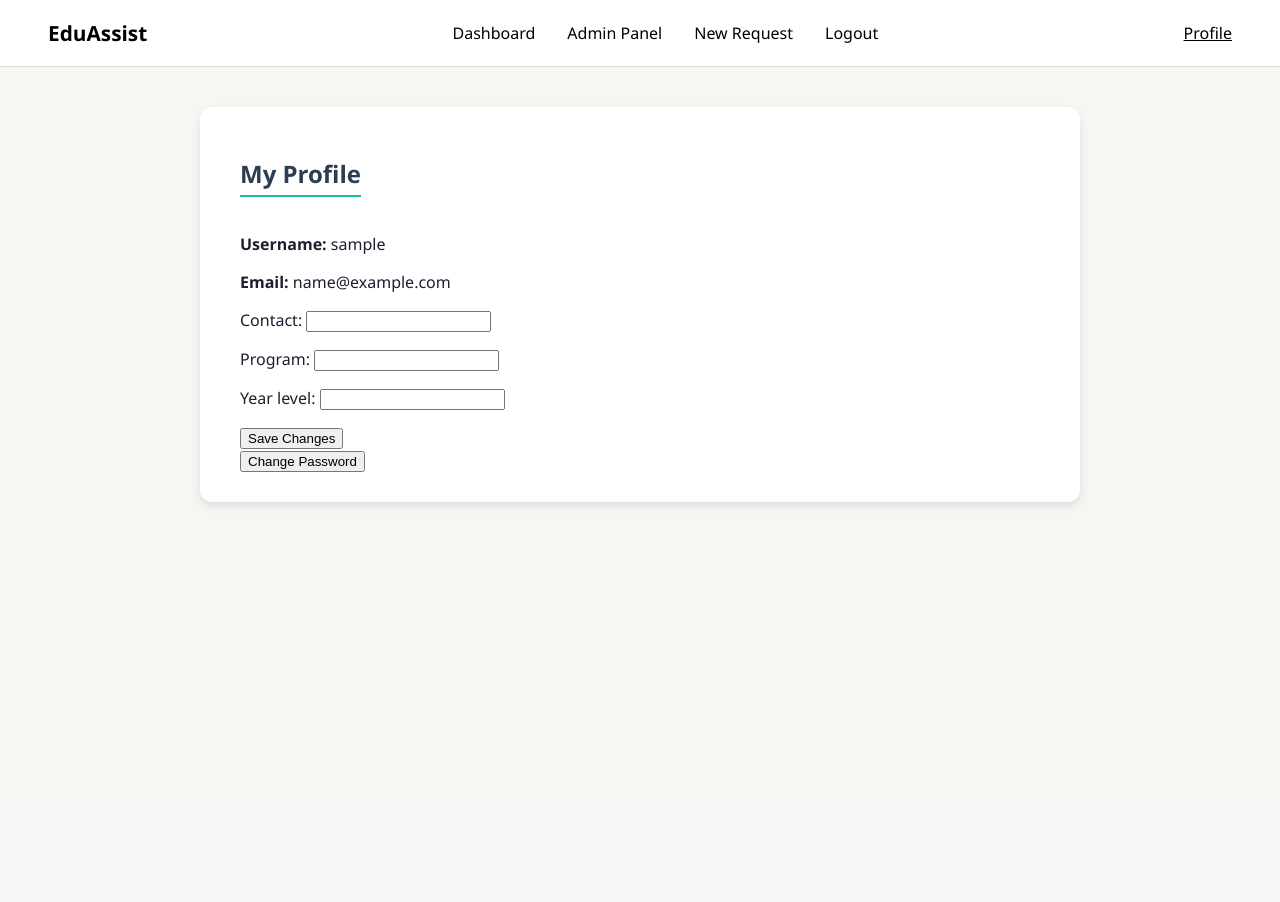
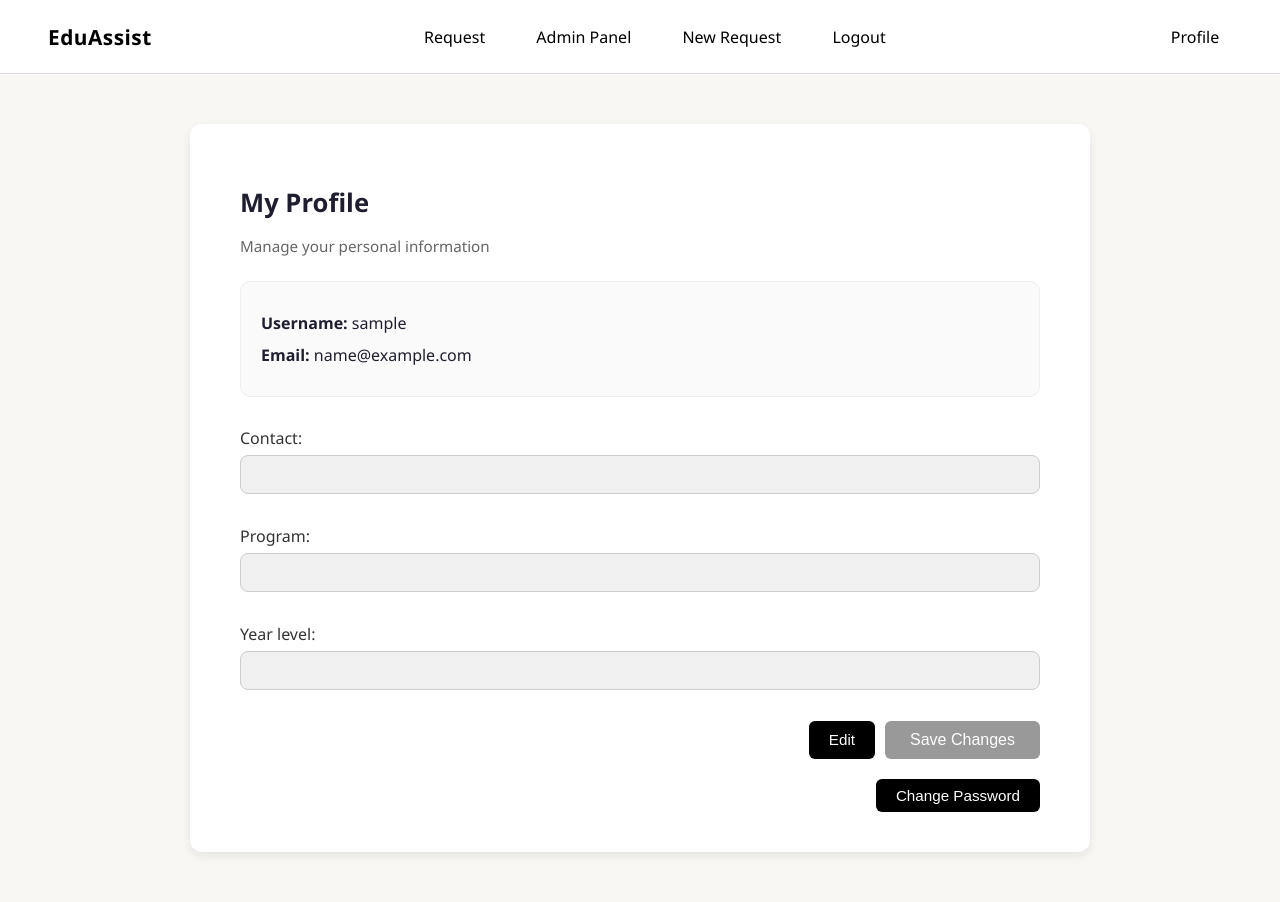
Before and after one commit to Tharzzzs/Student-Helpdesk-Query-System, a Django app: page /profile/ in a window 1280 px wide. Before the commit the page ends 508 px from the top, so only its background shows below. Run offline with Django 5.2, Linux system fonts and the light colour scheme; the visitor is signed in with stand-in values (Sample User, id 1); data comes from the database, SQL or seed files in the repository.

Commit message:
feature(profile)/design

```diff
--- a/pos_project/accounts/views.py
+++ b/pos_project/accounts/views.py
@@ -99,7 +99,7 @@ def dashboard_view(request):
     return render(request, 'Home/dashboard.html', {'requests': requests, 'form': form})
 
 
-# @login_required(login_url='login')
+@login_required(login_url='login')
 def request_detail(request, id):
 
     req = get_object_or_404(Request, id=id)
@@ -109,7 +109,7 @@ def request_detail(request, id):
     return render(request, 'Home/request_detail.html', {'req': req})
 
 
-# @login_required(login_url='login')
+@login_required(login_url='login')
 def edit_request(request, id):
     req = get_object_or_404(Request, id=id)
 
@@ -122,12 +122,12 @@ def edit_request(request, id):
         req.date = request.POST.get('date')
         req.description = request.POST.get('description')
         req.save()
-        return redirect('dashboard')
+        return redirect('request_detail', id=req.id)
 
     return render(request, 'Home/edit_request.html', {'request_obj': req})
 
 
-# @login_required(login_url='login')
+@login_required(login_url='login')
 def delete_request(request, id):
     if request.user.is_staff or request.user.is_superuser:
         req = get_object_or_404(Request, id=id)
@@ -140,7 +140,7 @@ def delete_request(request, id):
 
     return render(request, 'Home/confirm_delete.html', {'req': req})
 
-# @login_required(login_url='login')
+@login_required(login_url='login')
 def add_request(request):
     if request.method == 'POST':
         title = request.POST.get('title')
@@ -168,30 +168,39 @@ def profile(request):
     profile, created = Profile.objects.get_or_create(user=request.user)
 
     if request.method == 'POST':
+        # Bind POST data but restrict to specific editable fields
         form = ProfileForm(request.POST, instance=profile)
+
+        # ✅ Only allow these fields to be saved
+        allowed_fields = {"contact_number", "program", "year_level"}
+
         if form.is_valid():
-            form.save()
-            messages.success(request, "Profile updated successfully.")
+            # Manually update only allowed fields
+            for field_name in allowed_fields:
+                if field_name in form.cleaned_data:
+                    setattr(profile, field_name, form.cleaned_data[field_name])
+
+            profile.save()
+
             return redirect('profile')
         else:
-            # Error handling
-            if not request.POST.get('contact', ''):
+            # Handle common validation issues
+            contact = request.POST.get('contact_number', '').strip()
+            if not contact:
                 messages.error(request, "Contact field cannot be empty.")
-            elif not request.POST.get('contact', '').isdigit() or len(request.POST.get('contact', '')) < 10:
+            elif not contact.isdigit() or len(contact) < 10:
                 messages.error(request, "Incorrect format of contact number.")
             else:
                 messages.error(request, "Profile update failed, please try again later.")
     else:
         form = ProfileForm(instance=profile)
 
-    # ✅ Pass both form and user info to template
     return render(request, 'Home/profile.html', {
         'form': form,
         'user_info': request.user,
     })
 
 
-
 @user_passes_test(lambda u: u.is_staff)
 def admin_dashboard(request):
     users = Profile.objects.select_related('user').all()
--- a/pos_project/static/pos_app/css/profileStyle.css
+++ b/pos_project/static/pos_app/css/profileStyle.css
@@ -1,7 +1,7 @@
-/* ===== EduAssist Global Theme ===== */
+/* ===== General Theme ===== */
 body {
   font-family: "Segoe UI", Tahoma, Geneva, Verdana, sans-serif;
-  background: #f7f6f3;
+  background-color: #f8f7f4;
   margin: 0;
   padding: 0;
   color: #1e1e2f;
@@ -15,7 +15,7 @@ header {
   justify-content: space-between;
   padding: 1.2rem 3rem;
   border-bottom: 1px solid #ddd;
-  position: sticky;  /* ✅ Matches Edit Request Page */
+  position: sticky;
   top: 0;
   z-index: 1000;
 }
@@ -24,6 +24,7 @@ header {
   font-size: 1.3rem;
   font-weight: 700;
   color: #000;
+  letter-spacing: 0.5px;
 }
 
 nav {
@@ -35,52 +36,88 @@ nav a {
   color: #000;
   text-decoration: none;
   font-weight: 500;
-  transition: color 0.2s ease;
+  position: relative;
+  padding: 0.4rem 0.6rem;
+  transition: all 0.3s ease;
 }
 
+/* Hover effect: underline grows in smoothly */
+nav a::after {
+  content: "";
+  position: absolute;
+  left: 0;
+  bottom: -3px;
+  width: 0%;
+  height: 2px;
+  background-color: #000;
+  transition: width 0.3s ease;
+}
+
+nav a:hover::after {
+  width: 100%;
+}
+
+/* Optional: soft background fade */
 nav a:hover {
-  color: #777;
+  background-color: rgba(0, 0, 0, 0.05);
+  border-radius: 6px;
 }
 
 .user-icon {
   color: #000;
   font-weight: 500;
+  text-decoration: none;
+  transition: transform 0.3s ease, background-color 0.3s ease;
+  padding: 0.4rem 0.8rem;
+  border-radius: 6px;
 }
 
-/* ===== Profile Page Layout ===== */
-.profile-container {
+.user-icon:hover {
+  transform: scale(1.05);
+  background-color: rgba(0, 0, 0, 0.05);
+}
+/* ===== Profile Card ===== */
+.profile-card {
   max-width: 800px;
-  margin: 40px auto;
-  background: #fff;
-  padding: 30px 40px;
+  margin: 50px auto;
+  background-color: #fff;
   border-radius: 12px;
-  box-shadow: 0 4px 8px rgba(0,0,0,0.1);
+  box-shadow: 0 4px 10px rgba(0, 0, 0, 0.08);
+  padding: 40px 50px;
 }
 
-.profile-container h2 {
-  margin-bottom: 20px;
-  color: #2c3e50;
-  border-bottom: 2px solid #1abc9c;
-  display: inline-block;
-  padding-bottom: 5px;
+.profile-card h2 {
+  margin-bottom: 5px;
+  font-size: 1.6rem;
+  font-weight: 600;
 }
 
-/* ===== Form ===== */
-.profile-form fieldset {
-  border: none;
-  margin-bottom: 20px;
+.profile-subtitle {
+  color: #666;
+  font-size: 0.95rem;
+  margin-bottom: 25px;
 }
 
-.profile-form legend {
-  font-weight: 600;
-  color: #34495e;
-  margin-bottom: 10px;
+/* ===== User Info ===== */
+.user-details {
+  background: #fafafa;
+  border: 1px solid #eee;
+  border-radius: 10px;
+  padding: 20px;
+  margin-bottom: 30px;
 }
 
+.user-details p {
+  margin: 10px 0;
+  font-size: 1rem;
+}
+
+/* ===== Form Styling ===== */
 .profile-form label {
+  font-weight: 500;
   display: block;
-  margin-top: 10px;
-  font-size: 0.95rem;
+  margin-bottom: 6px;
+  color: #333;
 }
 
 .profile-form input,
@@ -88,49 +125,69 @@ nav a:hover {
 .profile-form textarea {
   width: 100%;
   padding: 10px;
+  border-radius: 8px;
   border: 1px solid #ccc;
-  border-radius: 6px;
-  margin-top: 5px;
   font-size: 0.95rem;
+  margin-bottom: 15px;
   box-sizing: border-box;
+  background-color: #f9f9f9;
 }
 
-.profile-form input:focus,
-.profile-form select:focus {
-  outline: none;
-  border-color: #1abc9c;
-  box-shadow: 0 0 3px rgba(26, 188, 156, 0.5);
+.profile-form input[readonly],
+.profile-form select[readonly],
+.profile-form textarea[readonly] {
+  background-color: #f0f0f0;
+  color: #555;
+  cursor: not-allowed;
+}
+
+.profile-form input.editable,
+.profile-form select.editable {
+  background-color: #fff;
+  border-color: #000;
 }
 
 /* ===== Buttons ===== */
+.form-actions {
+  display: flex;
+  justify-content: flex-end;
+  gap: 10px;
+  margin-top: 10px;
+}
+
 .btn-save {
-  display: inline-block;
-  background-color: #1abc9c;
+  background-color: #000;
   color: #fff;
   border: none;
   padding: 10px 25px;
   border-radius: 6px;
   cursor: pointer;
-  transition: background 0.3s;
   font-size: 1rem;
+  transition: background 0.3s ease;
 }
 
 .btn-save:hover {
-  background-color: #16a085;
+  background-color: #222;
+}
+
+.btn-save:disabled {
+  background-color: #999;
+  cursor: not-allowed;
 }
 
 .btn-secondary {
-  display: inline-block;
-  text-decoration: none;
-  background-color: #3498db;
+  background-color: #000;
   color: #fff;
+  border: none;
   padding: 8px 20px;
   border-radius: 6px;
-  transition: background 0.3s;
+  cursor: pointer;
+  transition: background 0.3s ease;
+  font-size: 0.95rem;
 }
 
 .btn-secondary:hover {
-  background-color: #2980b9;
+  background-color: #222;
 }
 
 /* ===== Messages ===== */
@@ -159,6 +216,6 @@ nav a:hover {
 
 /* ===== Extra Actions ===== */
 .extra-actions {
-  margin-top: 30px;
-  text-align: center;
+  text-align: right;
+  margin-top: 20px;
 }
--- a/pos_project/templates/Home/add_request.html
+++ b/pos_project/templates/Home/add_request.html
@@ -11,7 +11,7 @@
    <header>
     <div class="logo">EduAssist</div>
     <nav>
-      <a href="{% url 'dashboard' %}">Dashboard</a>
+      <a href="{% url 'dashboard' %}">Request</a>
       {% if user.is_staff %}
       <a href="{% url 'admin_dashboard' %}">Admin Panel</a>
       {% endif %}
--- a/pos_project/templates/Home/admin_dashboard.html
+++ b/pos_project/templates/Home/admin_dashboard.html
@@ -10,7 +10,7 @@
   <header>
     <div class="logo">EduAssist</div>
     <nav>
-      <a href="{% url 'dashboard' %}">Dashboard</a>
+      <a href="{% url 'dashboard' %}">Request</a>
       {% if user.is_staff %}
       <a href="{% url 'admin_dashboard' %}">Admin Panel</a>
       {% endif %}
--- a/pos_project/templates/Home/dashboard.html
+++ b/pos_project/templates/Home/dashboard.html
@@ -11,7 +11,7 @@
   <header>
     <div class="logo">EduAssist</div>
     <nav>
-      <a href="{% url 'dashboard' %}">Dashboard</a>
+      <a href="{% url 'dashboard' %}">Request</a>
       {% if user.is_staff %}
       <a href="{% url 'admin_dashboard' %}">Admin Panel</a>
       {% endif %}
--- a/pos_project/templates/Home/edit_request.html
+++ b/pos_project/templates/Home/edit_request.html
@@ -11,7 +11,7 @@
   <header>
     <div class="logo">EduAssist</div>
     <nav>
-      <a href="{% url 'dashboard' %}">Dashboard</a>
+      <a href="{% url 'dashboard' %}">Request</a>
       {% if user.is_staff %}
       <a href="{% url 'admin_dashboard' %}">Admin Panel</a>
       {% endif %}
--- a/pos_project/templates/Home/profile.html
+++ b/pos_project/templates/Home/profile.html
@@ -7,10 +7,11 @@
   <link rel="stylesheet" href="{% static 'pos_app/css/profileStyle.css' %}">
 </head>
 
+<body>
   <header>
     <div class="logo">EduAssist</div>
     <nav>
-      <a href="{% url 'dashboard' %}">Dashboard</a>
+      <a href="{% url 'dashboard' %}">Request</a>
       {% if user.is_staff %}
       <a href="{% url 'admin_dashboard' %}">Admin Panel</a>
       {% endif %}
@@ -20,34 +21,79 @@
     <a class="user-icon" href="{% url 'profile' %}">Profile</a>
   </header>
 
-<body>
+  <main>
+    <div class="profile-card">
+      <h2>My Profile</h2>
+      <p class="profile-subtitle">Manage your personal information</p>
 
-
-
-  <div class="profile-container">
-    <h2>My Profile</h2>
-
-    <!-- Display user info -->
       <div class="user-details">
-      <p><strong>Username:</strong> {{ user_info.username }}</p>
-      <p><strong>Email:</strong> {{ user_info.email }}</p>
+        <p><strong>Username:</strong> {{ user_info.username|default:"" }}</p>
+        <p><strong>Email:</strong> {{ user_info.email|default:"" }}</p>
       </div>
 
-    <!-- Editable Profile form -->
-    <form method="post">
+      <!-- Editable Profile Form -->
+      <form method="post" id="profileForm" class="profile-form">
         {% csrf_token %}
         {{ form.as_p }}
-      <button type="submit" class="save-btn">Save Changes</button>
+
+        <div class="form-actions">
+          <button type="button" id="editBtn" class="btn-secondary">Edit</button>
+          <button type="submit" id="saveBtn" class="btn-save" disabled>Save Changes</button>
+        </div>
       </form>
 
+      <div class="messages">
         {% for message in messages %}
-      <p class="message">{{ message }}</p>
+          <p class="{{ message.tags }}">{{ message }}</p>
         {% endfor %}
+      </div>
 
+      <div class="extra-actions">
         <form method="get" action="{% url 'change_password' %}">
-      <button type="submit">Change Password</button>
+          <button type="submit" class="btn-secondary">Change Password</button>
         </form>
       </div>
+    </div>
+  </main>
 
+  <script>
+  document.addEventListener("DOMContentLoaded", function () {
+    const editBtn = document.getElementById("editBtn");
+    const saveBtn = document.getElementById("saveBtn");
+    const editableFields = ["id_contact", "id_program", "id_year_level"];
+
+    // Lock all editable fields on load
+    editableFields.forEach(fieldId => {
+      const field = document.getElementById(fieldId);
+      if (field) {
+        field.setAttribute("readonly", "true");
+        field.classList.remove("editable");
+      }
+    });
+
+    let isEditing = false;
+
+    editBtn.addEventListener("click", () => {
+      isEditing = !isEditing;
+
+      editableFields.forEach(fieldId => {
+        const field = document.getElementById(fieldId);
+        if (field) {
+          if (isEditing) {
+            field.removeAttribute("readonly");
+            field.classList.add("editable");
+          } else {
+            field.setAttribute("readonly", "true");
+            field.classList.remove("editable");
+          }
+        }
+      });
+
+      // Toggle button states
+      editBtn.textContent = isEditing ? "Cancel Edit" : "Edit";
+      saveBtn.disabled = !isEditing;
+    });
+  });
+</script>
 </body>
 </html>
```
Also changed, not shown: pos_project/static/pos_app/css/add_requestStyle.css (+37 -9 lines), pos_project/static/pos_app/css/dashboardStyle.css (+33 -3 lines), pos_project/static/pos_app/css/edit_requestStyle.css (+33 -3 lines), pos_project/static/pos_app/css/request_detailStyle.css (+131 -116 lines), pos_project/templates/Home/request_detail.html (+34 -35 lines). Lines whose indentation alone changed are shown as unchanged.
